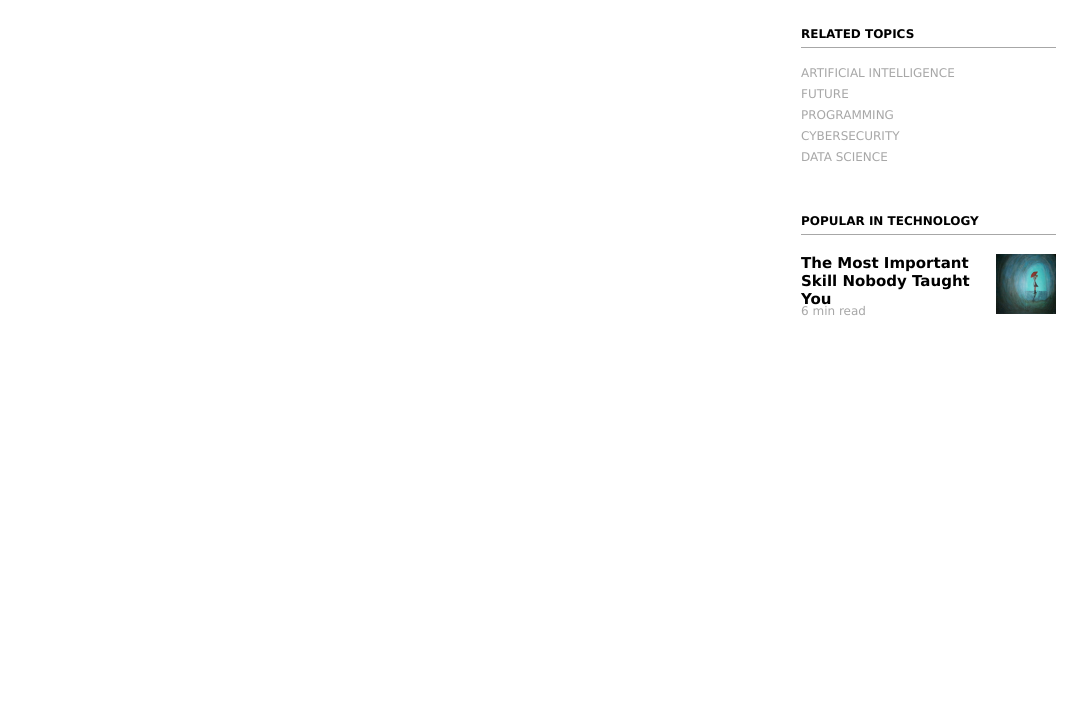
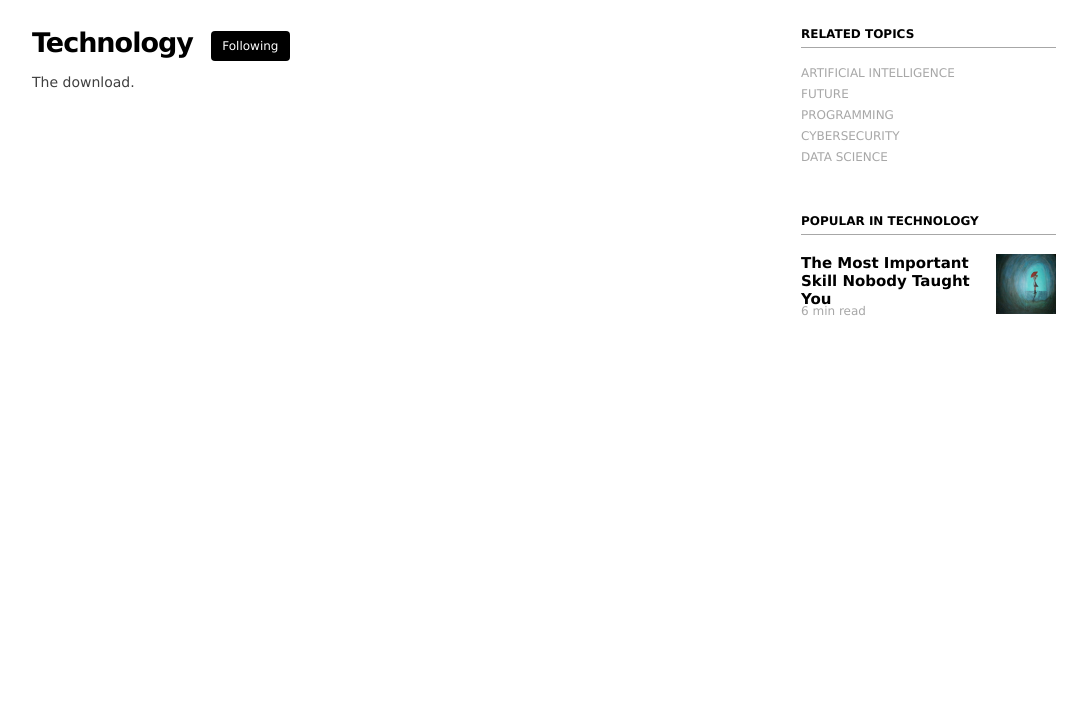
Before and after one commit to MarioLucen/ejercicio-blog, a website: page index.html in a window 1280 px wide. Shown: the part 73-800 px from the top of the page, without its empty margins (96-1183 px from the left). Drawn offline with Linux system fonts and the light colour scheme.

Commit message:
creating first part of the main articles

```diff
--- a/index.html
+++ b/index.html
@@ -86,6 +86,13 @@
           </ul>
         </div>
       </div>
+      <div class="articles-container">
+        <div class="follow">
+          <h2>Technology</h2>
+          <button>Following</button>
+        </div>
+        <p class="dowload">The download.</p>
+      </div>
     </div>
   </div>
   <script src="js/main.js"></script>
--- a/scss/config/_globals.scss
+++ b/scss/config/_globals.scss
@@ -2,3 +2,4 @@
 // colours
 $white: #ffffff;
 $grey: #a7a7a7;
+$dark-grey: #3f3f3f;
--- /dev/null
+++ b/scss/ui/_articles-container.scss
@@ -0,0 +1,35 @@
+
+.articles-container {
+    position: absolute;
+    left: 10%;
+    top: 95px;
+
+    .follow {
+        display: inline-flex;
+        margin-bottom: 13px;
+
+        button {
+            margin-top: 9px;
+            height: 30px;
+            width: 79px;
+            background-color: black;
+            border-radius: 4px;
+            color: white;
+            text-align: center;
+            font-size: 12px;
+        }
+
+        h2 {
+            font-size: 27px;
+            font-weight: bold;
+            margin-right: 18px;
+            margin-top: 5px;
+            letter-spacing: -1px;
+        }
+    }
+    .dowload {
+        color: $dark-grey;
+        font-size: 14px;
+    }
+
+}
--- a/scss/ui/_header.scss
+++ b/scss/ui/_header.scss
@@ -33,6 +33,7 @@
       position: absolute;
       left: 50%;
       transform: translate3d(-50%, -10%, 0);
+      letter-spacing: -2px;
     }
 
     .toolbar {
--- a/scss/ui/_ui.scss
+++ b/scss/ui/_ui.scss
@@ -1,4 +1,5 @@
 
+@import "articles-container";
 @import "menu-right";
 @import "general-container";
 @import "header";
```
Also changed, not shown: css/main.css.
